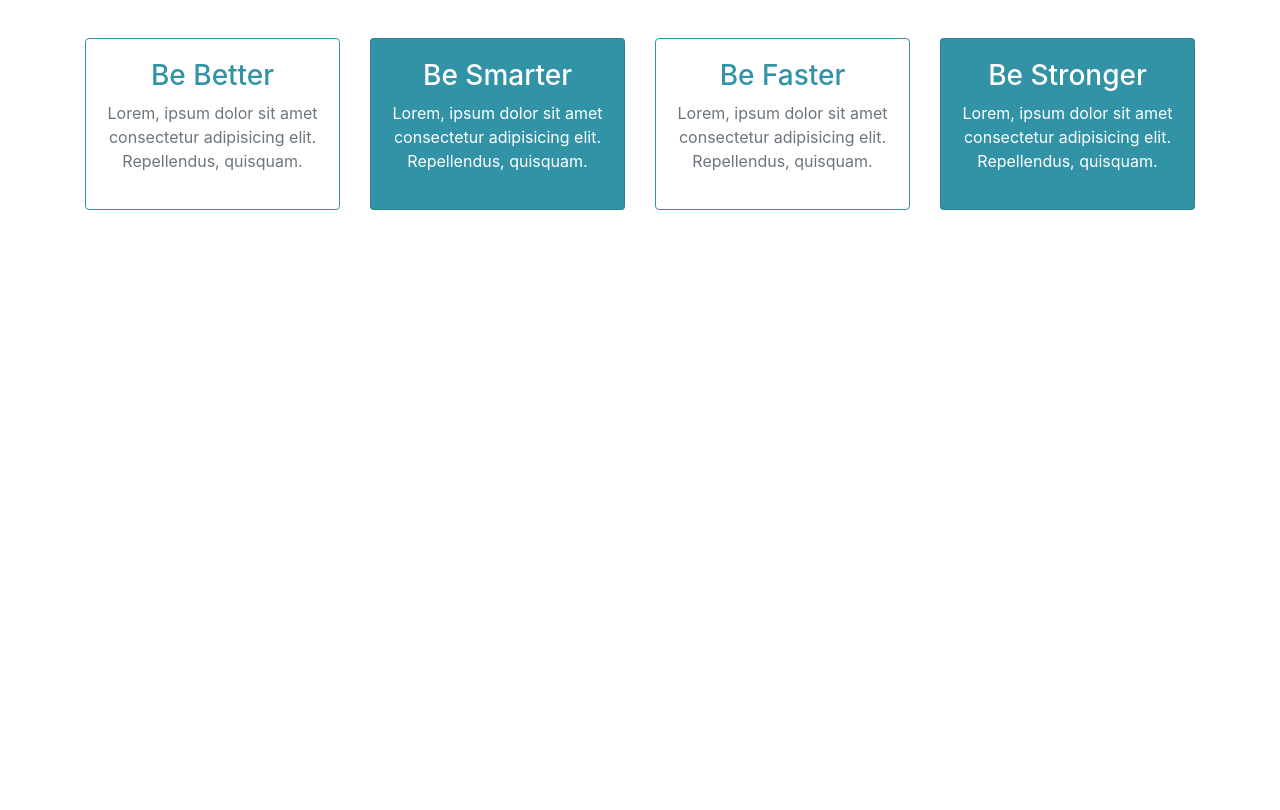
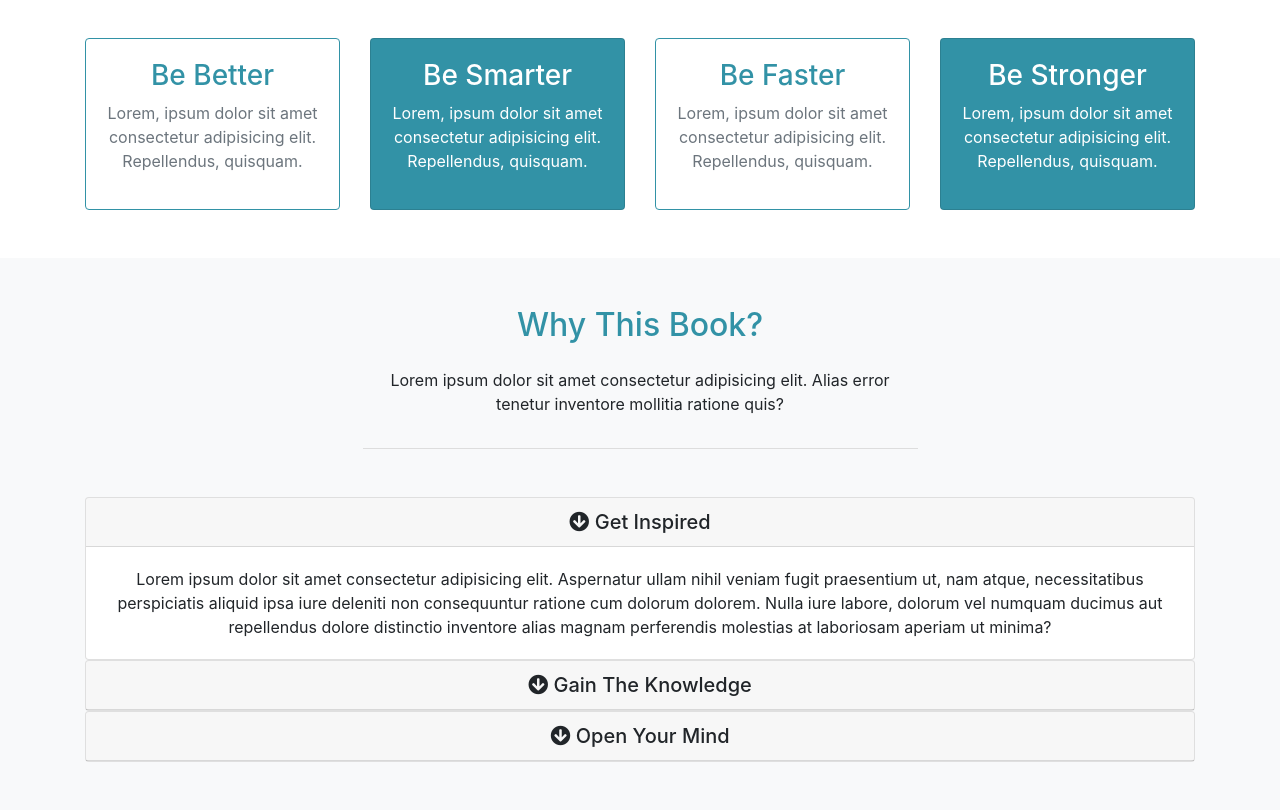
Before and after one commit to katherinebl/mizuxe-book-theme, a plain HTML site: page index.html in a window 1280 px wide. Shown: the part 859-1669 px from the top of the page. Before the commit the page ends 1117 px from the top, so only its background shows below. Drawn offline with nearby package versions, Linux system fonts and the light colour scheme.

Commit message:
Added about section with accordion

```diff
--- a/index.html
+++ b/index.html
@@ -122,6 +122,87 @@
     </div>
   </section>
 
+  <!-- ABOUT / WHY SECTION -->
+  <section id="about" class="py-5 text-center bg-light">
+    <div class="container">
+      <div class="row">
+        <div class="col">
+          <div class="info-header mb-5">
+            <h2 class="text-primary pb-3">
+              Why This Book?
+            </h2>
+            <p class="text-lead pb-3">Lorem ipsum dolor sit amet consectetur adipisicing elit. Alias error tenetur
+              inventore mollitia ratione quis?</p>
+          </div>
+          <!-- ACCORDION -->
+          <div id="accordion">
+            <div class="card">
+              <div class="card-header">
+                <h5 class="mb-0">
+                  <div href="#collapse1" data-toggle="collapse" data-parent="#accordion">
+                    <i class="fas fa-arrow-circle-down"></i> Get Inspired
+                  </div>
+                </h5>
+              </div>
+
+              <div id="collapse1" class="collapse show">
+                <div class="card-body">
+                  Lorem ipsum dolor sit amet consectetur adipisicing elit. Aspernatur ullam nihil veniam fugit
+                  praesentium ut, nam atque, necessitatibus perspiciatis aliquid ipsa iure deleniti non consequuntur
+                  ratione cum dolorum dolorem. Nulla iure labore, dolorum vel numquam ducimus aut repellendus dolore
+                  distinctio inventore alias magnam perferendis molestias at laboriosam aperiam ut minima?
+                </div>
+              </div>
+
+            </div>
+
+            <div class="card">
+              <div class="card-header">
+                <h5 class="mb-0">
+                  <div href="#collapse2" data-toggle="collapse" data-parent="#accordion">
+                    <i class="fas fa-arrow-circle-down"></i> Gain The Knowledge
+                  </div>
+                </h5>
+              </div>
+
+              <div id="collapse2" class="collapse">
+                <div class="card-body">
+                  Lorem ipsum dolor sit amet consectetur adipisicing elit. Aspernatur ullam nihil veniam fugit
+                  praesentium ut, nam atque, necessitatibus perspiciatis aliquid ipsa iure deleniti non consequuntur
+                  ratione cum dolorum dolorem. Nulla iure labore, dolorum vel numquam ducimus aut repellendus dolore
+                  distinctio inventore alias magnam perferendis molestias at laboriosam aperiam ut minima?
+                </div>
+              </div>
+
+            </div>
+
+            <div class="card">
+              <div class="card-header">
+                <h5 class="mb-0">
+                  <div href="#collapse3" data-toggle="collapse" data-parent="#accordion">
+                    <i class="fas fa-arrow-circle-down"></i> Open Your Mind
+                  </div>
+                </h5>
+              </div>
+
+              <div id="collapse3" class="collapse">
+                <div class="card-body">
+                  Lorem ipsum dolor sit amet consectetur adipisicing elit. Aspernatur ullam nihil veniam fugit
+                  praesentium ut, nam atque, necessitatibus perspiciatis aliquid ipsa iure deleniti non consequuntur
+                  ratione cum dolorum dolorem. Nulla iure labore, dolorum vel numquam ducimus aut repellendus dolore
+                  distinctio inventore alias magnam perferendis molestias at laboriosam aperiam ut minima?
+                </div>
+              </div>
+
+            </div>
+          </div>
+        </div>
+      </div>
+    </div>
+  </section>
+
+
+
   <script src="http://code.jquery.com/jquery-3.3.1.min.js"
     integrity="sha256-FgpCb/KJQlLNfOu91ta32o/NMZxltwRo8QtmkMRdAu8=" crossorigin="anonymous"></script>
   <script src="https://cdnjs.cloudflare.com/ajax/libs/popper.js/1.14.3/umd/popper.min.js"
--- a/scss/style.scss
+++ b/scss/style.scss
@@ -31,6 +31,12 @@ body {
   }
 }
 
+.info-header {
+  width: 50%;
+  margin: auto;
+  border-bottom: 1px #ddd solid;
+}
+
 // MEDIAQUERIES
 
 @media all and (max-width: 768px) {
```
Also changed, not shown: css/style.css.
